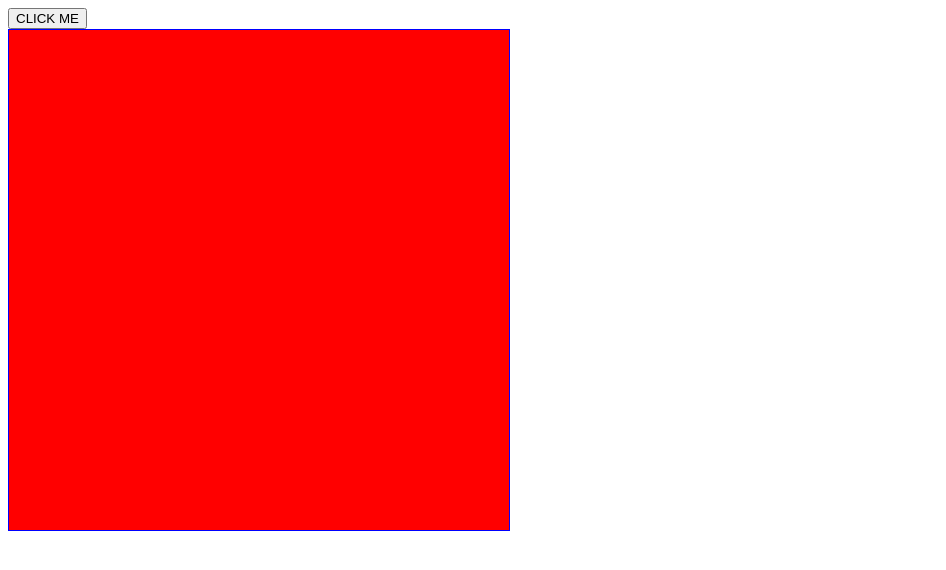
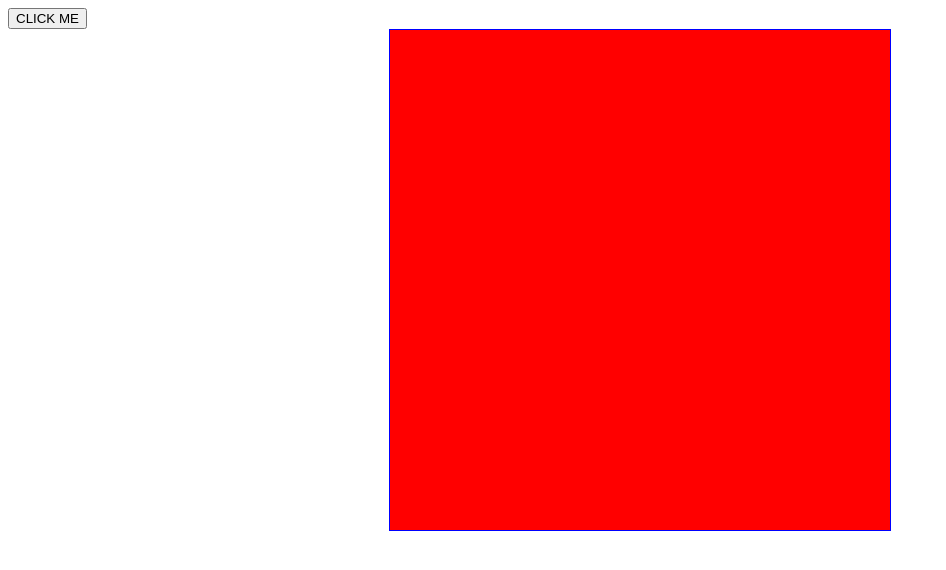
Before and after one commit to TryzeCM/etch-a-sketch, a plain HTML site: page index.html in a window 1280 px wide. Shown: the whole page, without its empty margins (0-946 px from the left). Drawn offline with Linux system fonts and the light colour scheme.

Commit message:
edited the grids influence on the div size to be relative

```diff
--- a/style.css
+++ b/style.css
@@ -1,10 +1,11 @@
 #container {
+    margin: auto;
     border: solid 1px blue;
     width: 500px;
     height: 500px;
     display: grid;
-    grid-template-columns: repeat(50, 10px);
-    grid-template-rows: repeat(50, 10px);
+    grid-template-columns: repeat(100, 1fr);
+    grid-template-rows: repeat(100, 1fr);
     background-color: red;
 }
 
```
